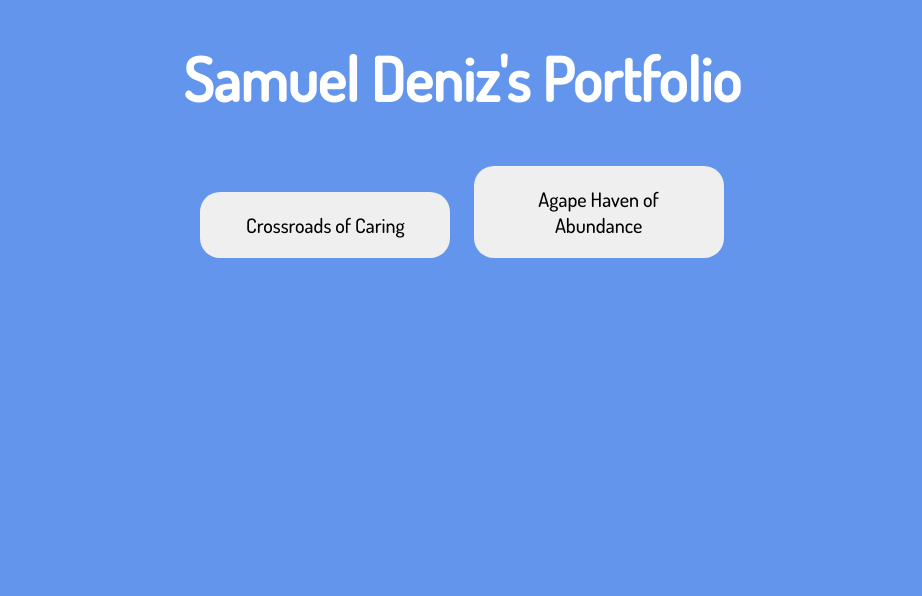
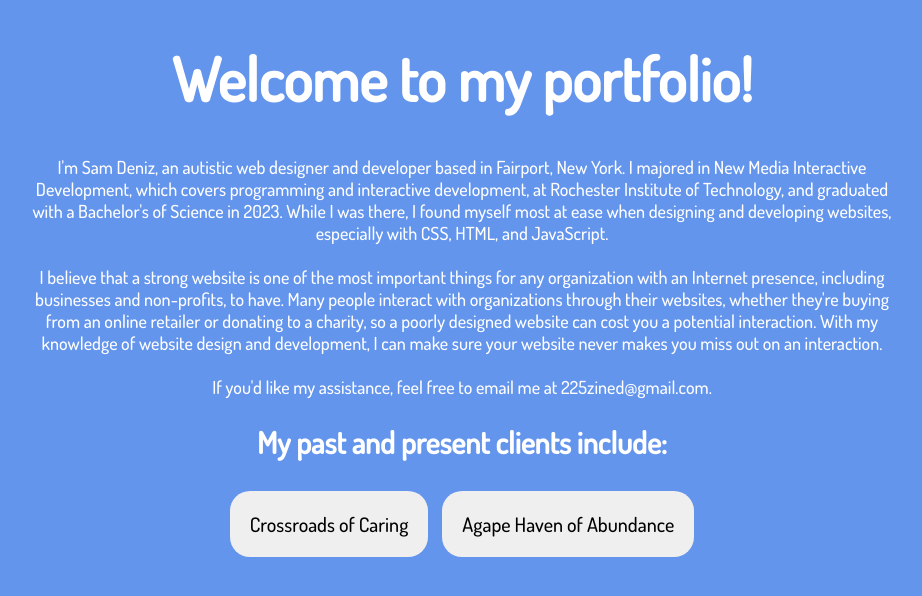
Before and after one commit to SamuelDeniz9139/SamuelDeniz.github.io, a plain HTML site: page index.html in a window 1280 px wide. Shown: the whole page, without its empty margins (178-1100 px from the left). Drawn offline with Linux system fonts and the light colour scheme.

Commit message:
added About Me
Added info about myself to the front page.

```diff
--- a/css/StyleSheet.css
+++ b/css/StyleSheet.css
@@ -5,31 +5,44 @@
 *{
   font-family: pageFont;
   color:white;
+  font-size:20px;
 }
-#title{
+.title{
   font-size: 60px;
+}
+.subtitle{
+  font-size:30px;
 }
 body {
   height: 100%;
+  text-align: center;
+}
+.desc{
+  width:70%;
+  font-size:18px;
   text-align:center;
+  margin:auto;
+}
+#mainPage{
   background-color: cornflowerblue;
+}
+#xroadPage{
+  background-color:#843645;
+}
+#agapePage{
+  background-color:#6E992A;
 }
 .pageLink{
   border: none;
   padding: 20px;
   border-radius: 20px;
-  width: 250px;
   display: inline-block;
-  margin: 10px;
+  margin: 5px;
   cursor: pointer;
-  font-size: 20px;
   color:black;
 }
 .pageLink:hover{
   background-color:black;
   color:white;
-  transition: 0.5s;
+  transition: 0.25s;
 }
-.hidden{
-  display:none;
-}
--- a/index.html
+++ b/index.html
@@ -6,10 +6,22 @@
         <link rel="stylesheet" href="css/StyleSheet.css">
         <script src="funx.js"></script>
     </head>
-    <body>
+    <body id="mainPage">
         <div>
-            <h1 id="title">Samuel Deniz's Portfolio</h1>
-            <section id="pro">
+            <h1 class="title">Welcome to my portfolio!</h1>
+            <p class="desc">I'm Sam Deniz, an autistic web designer and developer based in Fairport, New York.
+            I majored in New Media Interactive Development, which covers programming and interactive development,
+            at Rochester Institute of Technology, and graduated with a Bachelor's of Science in 2023. While I was
+            there, I found myself most at ease when designing and developing websites, especially with CSS, HTML,
+            and JavaScript.<br><br>
+            I believe that a strong website is one of the most important things for any organization with an Internet
+            presence, including businesses and non-profits, to have. Many people interact with organizations through
+            their websites, whether they're buying from an online retailer or donating to a charity, so a poorly
+            designed website can cost you a potential interaction. With my knowledge of website design and development,
+            I can make sure your website never makes you miss out on an interaction.<br><br>
+            If you'd like my assistance, feel free to email me at 225zined@gmail.com.</p>
+            <section id="pastWork">
+                <h1 class="subtitle">My past and present clients include:</h1>
                 <button class="pageLink" onclick="changePage('Xroads.html')">Crossroads of Caring</button>
                 <button class="pageLink" onclick="changePage('Agape.html')">Agape Haven of Abundance</button>
             </section>
```
Also changed, not shown: Agape.html (+3 -3 lines), Xroads.html (+3 -3 lines).
